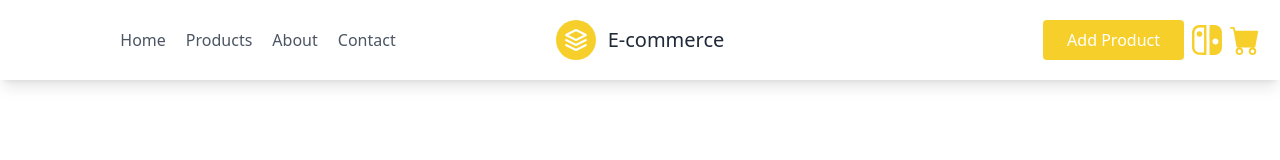
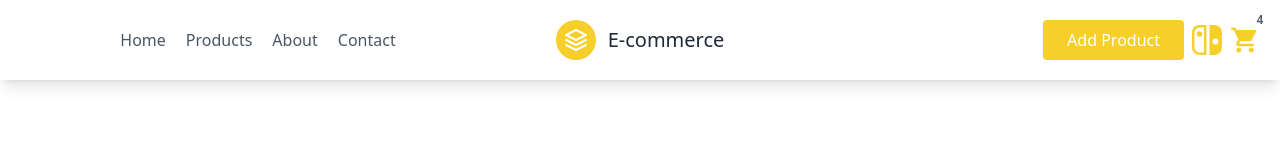
Before and after one commit to prafullspatil08/ecommerce-react-app, a React (Create React App) app: page /contact in a window 1280 px wide. Shown: the top 160 px of the page. Built offline with nearby package versions, Linux system fonts and the light colour scheme.

Commit message:
cart items added to localstorage

```diff
--- a/package.json
+++ b/package.json
@@ -3,6 +3,10 @@
   "version": "0.1.0",
   "private": true,
   "dependencies": {
+    "@emotion/react": "^11.11.1",
+    "@emotion/styled": "^11.11.0",
+    "@mui/icons-material": "^5.14.3",
+    "@mui/material": "^5.14.5",
     "@reduxjs/toolkit": "^1.9.5",
     "@testing-library/jest-dom": "^5.17.0",
     "@testing-library/react": "^13.4.0",
--- a/src/app/Store.ts
+++ b/src/app/Store.ts
@@ -3,6 +3,7 @@ import productSlice from "./slices/ProductSlice";
 import storage from "redux-persist/lib/storage";
 import { persistReducer } from "redux-persist";
 import  cartSlice  from "./slices/CartSlice";
+import persistStore from "redux-persist/es/persistStore";
 const rootReducer = combineReducers({
   product: productSlice,
   cart: cartSlice,
@@ -10,15 +11,24 @@ const rootReducer = combineReducers({
 const persistConfig = {
   key: "root",
   version: 1,
-  storage: storage,
+  storage,
   whitelist: ["cart"],
+  //   CODE NEEDED TO ENCRYPT THE LOCALSTORAGE DATA
+  //   transforms: [
+  //     encryptTransform({
+  //       secretKey: process.env.REACT_APP_LOCAL_STORAGE_SECRET_KEY,
+  //     }),
+  //   ],
 };
 
 const persistedReducer = persistReducer(persistConfig, rootReducer);
 const store = configureStore({
   reducer: persistedReducer,
+
 });
+
+let persistor= persistStore(store);
 
 export type RootState = ReturnType<typeof store.getState>;
 export type AppDispatch = typeof store.dispatch;
-export default store;
+export {store, persistor};
--- a/src/app/slices/ProductSlice.ts
+++ b/src/app/slices/ProductSlice.ts
@@ -7,7 +7,6 @@ const defaultURL="http://localhost:3004/products/"
 const initialProductState: ProductArrayModel = {
   all_products: [],
   loading: false,
-  cartItem: [],
   product: {
     id: 0,
     title: "",
@@ -139,5 +138,4 @@ export const productSlice = createSlice({
   },
 });
 
-// export const {addToCartProduct} = productSlice.actions;
 export default productSlice.reducer;
--- a/src/components/Cart.tsx
+++ b/src/components/Cart.tsx
@@ -9,7 +9,8 @@ import { addToCartProduct } from "../app/slices/CartSlice";
 
 const Cart = () => {
   const [total, setTotal] = useState(0);
-  const carts = useSelector((state: any) => state?.product?.cartItem);
+  const carts = useSelector((state: any) => state?.cart?.cartItems);
+  console.log('carts: ', carts)
   const dispatch = useDispatch<AppDispatch>();
   useEffect(() => {
     const total = carts.reduce((acc: any, item: any) => {
--- a/src/components/ProductDetails.tsx
+++ b/src/components/ProductDetails.tsx
@@ -29,7 +29,11 @@ const ProductDetails = () => {
       });
       dispatch(addToCartProduct(updatedCart));
     } else {
-      dispatch(addToCartProduct([cart, { ...product, quantity: 1 }]));
+      if(cart?.length > 0){
+        dispatch(addToCartProduct([cart, { ...product, quantity: 1 }]));
+      }else{
+        dispatch(addToCartProduct([{ ...product, quantity: 1 }]));
+      }
     }
     toast.success("Product Added to Cart  !", {
       position: toast.POSITION.BOTTOM_RIGHT,
--- a/src/components/shared/Header.tsx
+++ b/src/components/shared/Header.tsx
@@ -1,7 +1,8 @@
 import React from "react";
 import { Link } from "react-router-dom";
-import { BsFillCartFill, BsNintendoSwitch } from "react-icons/bs";
-
+import { BsNintendoSwitch } from "react-icons/bs";
+import ShoppingCartIcon from "@mui/icons-material/ShoppingCart";
+import { Badge } from "@mui/material";
 const Header = (props: any) => {
   const navigations = [
     {
@@ -54,17 +55,27 @@ const Header = (props: any) => {
             <span className="ml-3 text-xl">E-commerce</span>
           </p>
           <div className="lg:w-2/5 inline-flex lg:justify-end ml-5 lg:ml-0">
-            <Link to={'/add-product'} className="text-white bg-primaryy-500 border-0 py-2 px-6 focus:outline-none hover:bg-primaryy-700 rounded mr-2">Add Product</Link>
+            <Link
+              to={"/add-product"}
+              className="text-white bg-primaryy-500 border-0 py-2 px-6 focus:outline-none hover:bg-primaryy-700 rounded mr-2"
+            >
+              Add Product
+            </Link>
             <BsNintendoSwitch
               onClick={props.setDarkMode}
               size={30}
               className="cursor-pointer text-primaryy-500 mt-[5px] mr-2"
             />
-            <Link to={"/cart"}>
-              <BsFillCartFill
-                size={30}
-                className="text-primaryy-500 mt-[5px]"
-              />
+            <Link to={"/cart"} className="flex">
+              <Badge badgeContent={4}>
+                <ShoppingCartIcon
+                  className="text-primaryy-500"
+                  sx={{
+                    height: 40,
+                    width: 30,
+                  }}
+                />
+              </Badge>
             </Link>
           </div>
         </div>
--- a/src/index.tsx
+++ b/src/index.tsx
@@ -5,10 +5,11 @@ import App from "./App";
 import reportWebVitals from "./reportWebVitals";
 import { BrowserRouter } from "react-router-dom";
 import { Provider } from "react-redux";
-import store from './app/Store'
+import { persistor, store } from "./app/Store";
 import { ToastContainer } from "react-toastify";
-import 'react-toastify/dist/ReactToastify.css';
-
+import "react-toastify/dist/ReactToastify.css";
+import { PersistGate } from "redux-persist/integration/react";
+import { CircularProgress } from "@mui/material";
 
 const root = ReactDOM.createRoot(
   document.getElementById("root") as HTMLElement
@@ -16,10 +17,12 @@ const root = ReactDOM.createRoot(
 root.render(
   <React.StrictMode>
     <Provider store={store}>
-    <BrowserRouter>
-      <App />
-      <ToastContainer />
-    </BrowserRouter>
+      <PersistGate loading={<CircularProgress />} persistor={persistor}>
+        <BrowserRouter>
+          <App />
+          <ToastContainer />
+        </BrowserRouter>
+      </PersistGate>
     </Provider>
   </React.StrictMode>
 );
--- a/src/models/product.ts
+++ b/src/models/product.ts
@@ -10,6 +10,5 @@ export interface Product{
 export interface ProductArrayModel{
     all_products: Product[],
     product: Product,
-    cartItem:[],
     loading:boolean
 }
```
Also changed, not shown: src/index.css (line endings or trailing spaces), 1 other file (tests, documents, lock files or other folders).
